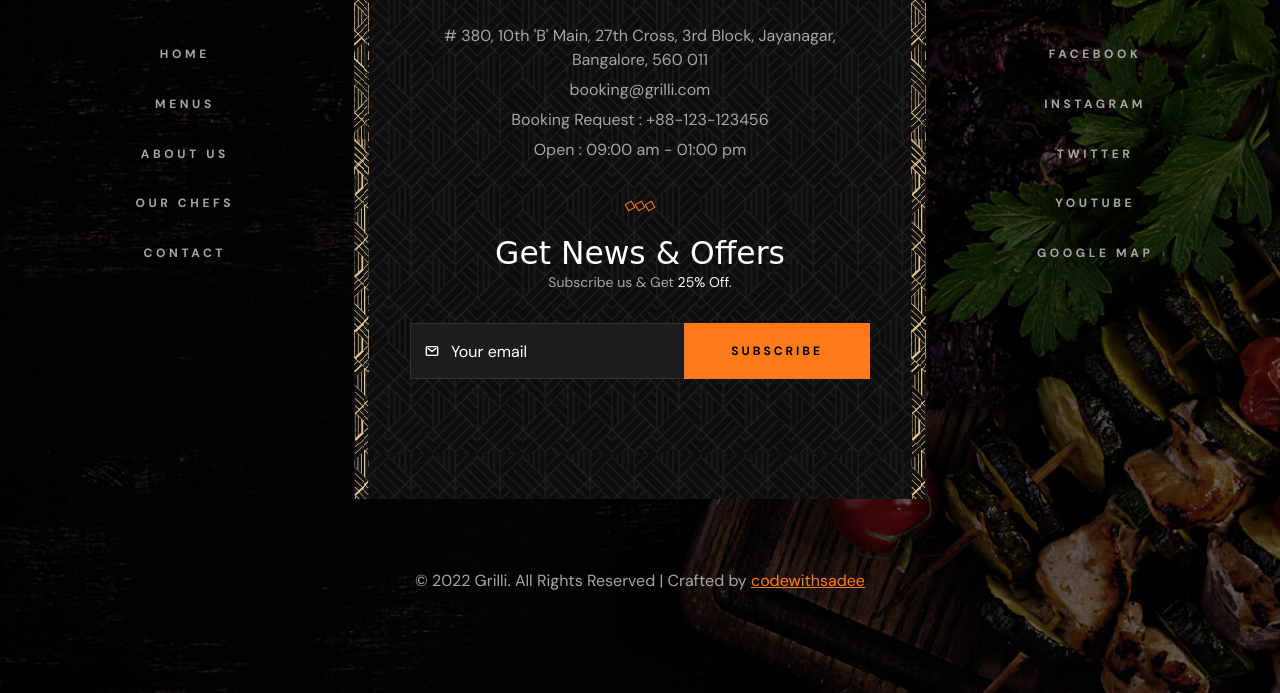
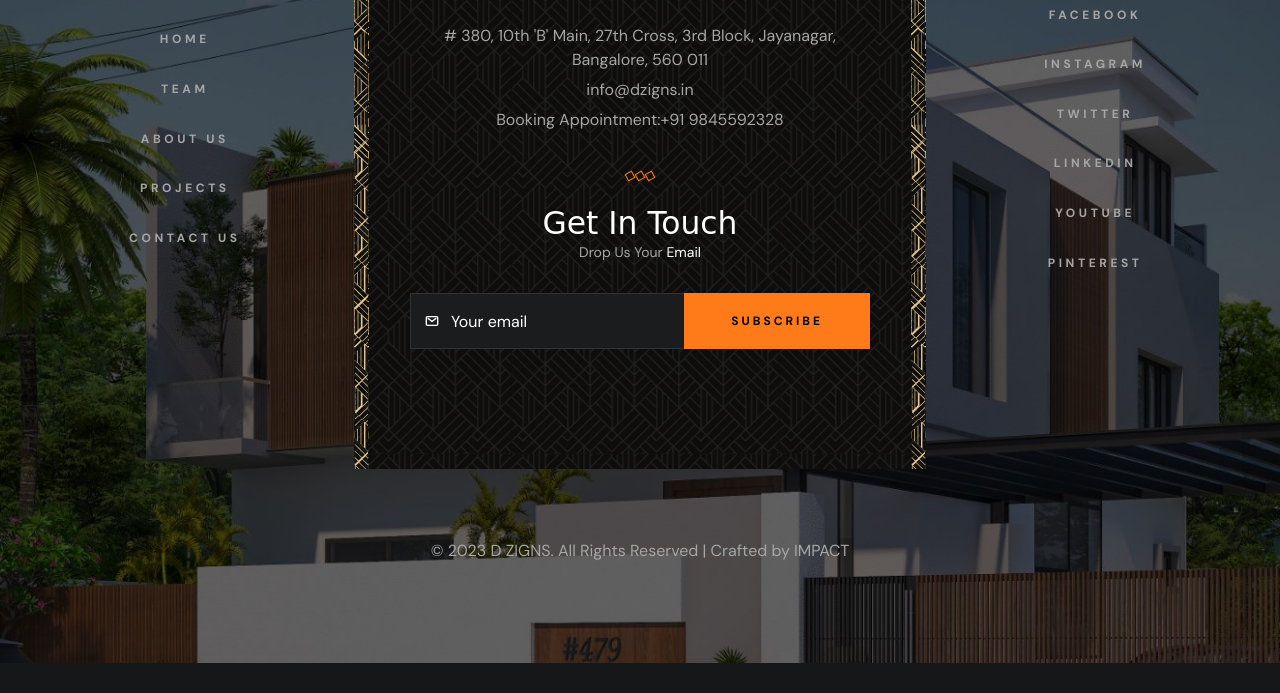
Before and after one commit to captiosus1/dzigns, a plain HTML site: page team.html in a window 1280 px wide. Shown: the part 3333-4026 px from the top of the page. After the commit the page ends 3996 px from the top, so only its background shows below. Drawn offline with nearby package versions, Linux system fonts and the light colour scheme; a web font is replaced by a local one.

Commit message:
footer update of links in team

```diff
--- a/team.html
+++ b/team.html
@@ -553,9 +553,9 @@
 
 
           <a href="#" class="btn btn-primary">
-            <span class="text text-1">View Our Blog</span>
+            <span class="text text-1">View Our Projects</span>
 
-            <span class="text text-2" aria-hidden="true">View Our Blog</span>
+            <span class="text text-2" aria-hidden="true">View Our Projects</span>
           </a>
 
         </div>
@@ -564,14 +564,8 @@
     </article>
   </main>
 
-
-
-
-
-
-  <!-- FOOTER-->
   <footer class="footer section has-bg-image text-center" id="footer"
-    style="background-image: url('./assets/images/footer-bg.jpg')">
+    style="background-image: url('./assets/images/footer-bg-1.jpeg')">
     <div class="container">
 
       <div class="footer-top grid-list">
@@ -586,13 +580,13 @@
             # 380, 10th 'B'  Main, 27th Cross, 3rd Block, Jayanagar, Bangalore, 560 011
           </address>
 
-          <a href="mailto:booking@grilli.com" class="body-4 contact-link">booking@grilli.com</a>
+          <a href="mailto:info@dzigns.in" class="body-4 contact-link">info@dzigns.in</a>
 
-          <a href="tel:+88123123456" class="body-4 contact-link">Booking Request : +88-123-123456</a>
+          <a href="tel:+91 9845592328" class="body-4 contact-link">Booking Appointment:+91 9845592328</a>
 
-          <p class="body-4">
+          <!-- <p class="body-4">
             Open : 09:00 am - 01:00 pm
-          </p>
+          </p> -->
 
           <div class="wrapper">
             <div class="separator"></div>
@@ -600,10 +594,10 @@
             <div class="separator"></div>
           </div>
 
-          <p class="title-1">Get News & Offers</p>
+          <p class="title-1">Get In Touch</p>
 
           <p class="label-1">
-            Subscribe us & Get <span class="span">25% Off.</span>
+            Drop Us Your <span class="span">Email</span>
           </p>
 
           <form action="" class="input-wrapper">
@@ -625,23 +619,23 @@
         <ul class="footer-list">
 
           <li>
-            <a href="#" class="label-2 footer-link hover-underline">Home</a>
+            <a href="index.html" class="label-2 footer-link hover-underline">Home</a>
           </li>
 
           <li>
-            <a href="#" class="label-2 footer-link hover-underline">Menus</a>
+            <a href="team.html" class="label-2 footer-link hover-underline">Team</a>
           </li>
 
           <li>
-            <a href="#" class="label-2 footer-link hover-underline">About Us</a>
+            <a href="about.html" class="label-2 footer-link hover-underline">About Us</a>
           </li>
 
           <li>
-            <a href="#" class="label-2 footer-link hover-underline">Our Chefs</a>
+            <a href="#" class="label-2 footer-link hover-underline">Projects</a>
           </li>
 
           <li>
-            <a href="#" class="label-2 footer-link hover-underline">Contact</a>
+            <a href="#" class="label-2 footer-link hover-underline">Contact Us</a>
           </li>
 
         </ul>
@@ -649,23 +643,26 @@
         <ul class="footer-list">
 
           <li>
-            <a href="#" class="label-2 footer-link hover-underline">Facebook</a>
+            <a href="https://www.facebook.com/dzignsarchitectureandinteriors" target="_blank" class="label-2 footer-link hover-underline">Facebook</a>
           </li>
 
           <li>
-            <a href="#" class="label-2 footer-link hover-underline">Instagram</a>
+            <a href="https://www.instagram.com/dzigns_architecture/" target="_blank" class="label-2 footer-link hover-underline">Instagram</a>
           </li>
 
           <li>
-            <a href="#" class="label-2 footer-link hover-underline">Twitter</a>
+            <a href="https://twitter.com/Dzigns1" target="_blank" class="label-2 footer-link hover-underline">Twitter</a>
           </li>
 
           <li>
-            <a href="#" class="label-2 footer-link hover-underline">Youtube</a>
+            <a href="https://www.linkedin.com/company/dzigns1/" target="_blank" class="label-2 footer-link hover-underline">Linkedin</a>
+          </li>
+          <li>
+            <a href="https://www.youtube.com/channel/UCjed8Rt7_reeoFKUabS6Iuw" target="_blank" class="label-2 footer-link hover-underline">Youtube</a>
           </li>
 
           <li>
-            <a href="#" class="label-2 footer-link hover-underline">Google Map</a>
+            <a href="https://in.pinterest.com/dzignsarchitecture/" target="_blank" class="label-2 footer-link hover-underline">pinterest</a>
           </li>
 
         </ul>
@@ -675,8 +672,7 @@
       <div class="footer-bottom">
 
         <p class="copyright">
-          &copy; 2022 Grilli. All Rights Reserved | Crafted by <a href="https://github.com/codewithsadee"
-            target="_blank" class="link">codewithsadee</a>
+          &copy; 2023 D ZIGNS. All Rights Reserved | Crafted by IMPACT</a>
         </p>
 
       </div>
```
